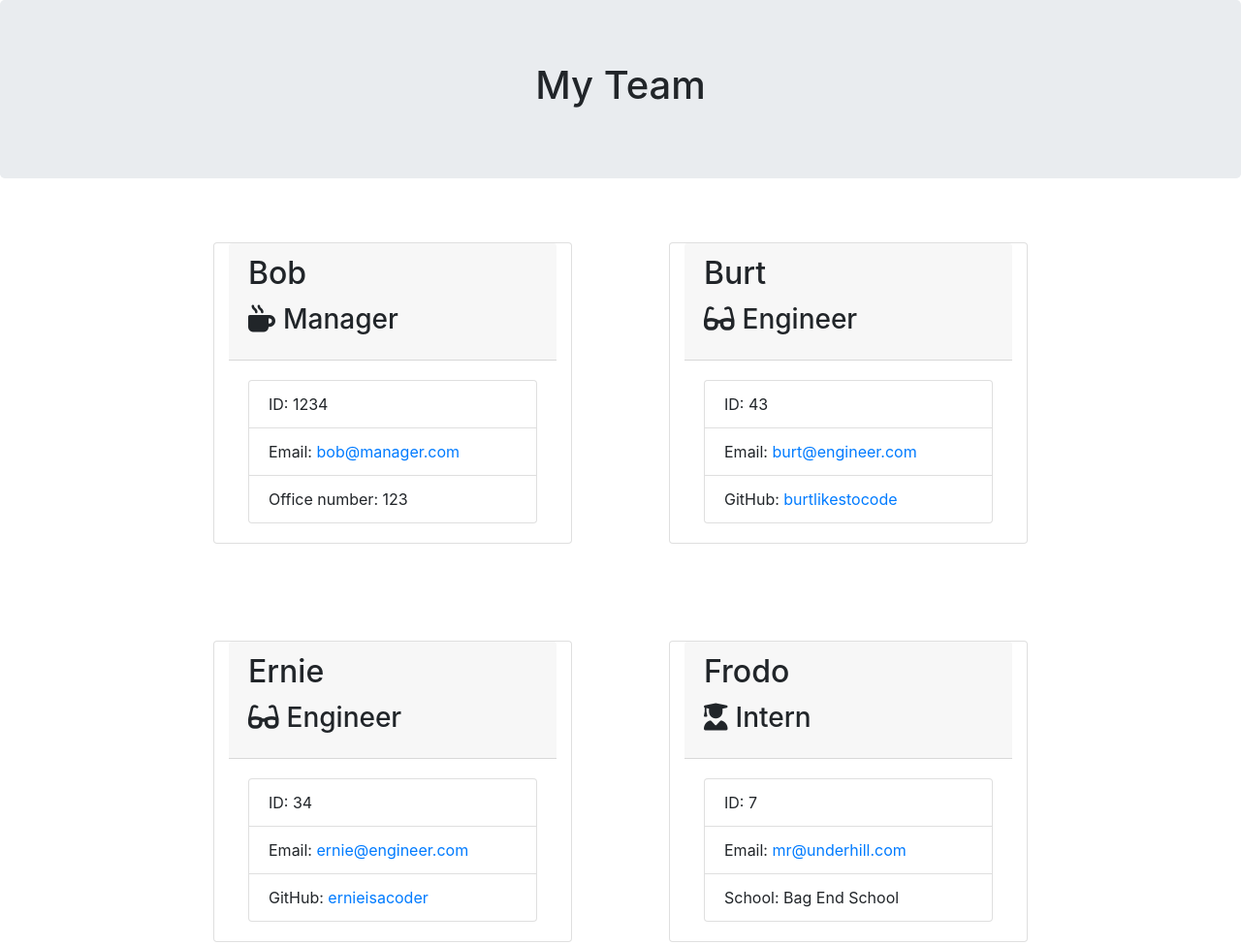
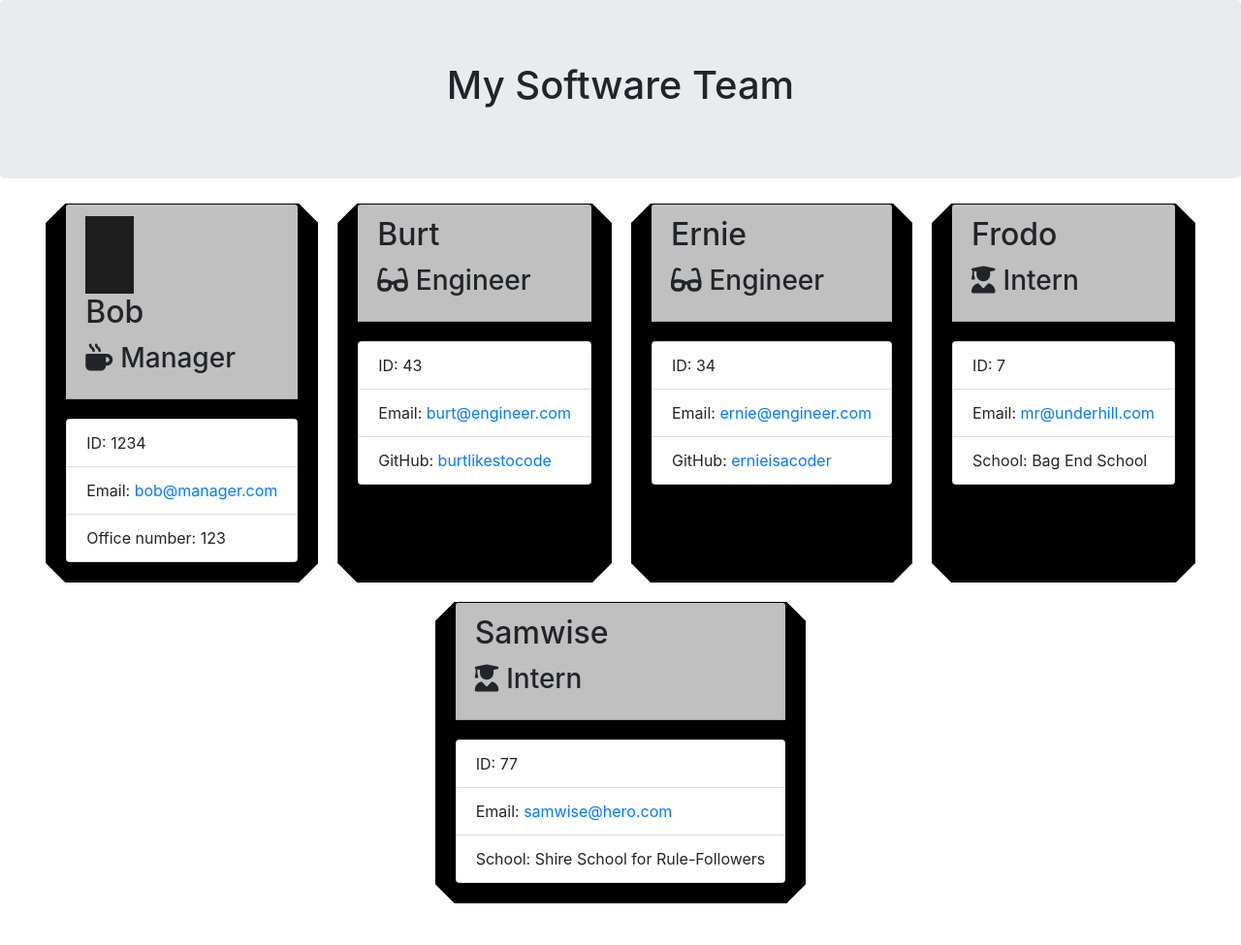
Before and after one commit to thedanitor/Employee_Roster, a website: page templates/mainTest.html in a window 1280 px wide. Shown: the top 975 px of the page at 97% size. After the commit the page ends 942 px from the top, so only its background shows below. Drawn offline with nearby package versions, Linux system fonts and the light colour scheme.

Commit message:
Added notches to card corners.

```diff
--- a/assets/style.css
+++ b/assets/style.css
@@ -1,3 +1,35 @@
 .card {
-    margin: 50px;
+    margin: 10px;
+    background: black;
+    --notchSize: 20px;
+    clip-path:
+    polygon(
+      0% var(--notchSize),
+      var(--notchSize) 0%,
+      calc(100% - var(--notchSize)) 0%,
+      100% var(--notchSize),
+      100% calc(100% - var(--notchSize)),
+      calc(100% - var(--notchSize)) 100%,
+      var(--notchSize) 100%,
+      0% calc(100% - var(--notchSize))
+
+    /* 95% 0%,
+    100% 5% */
+
+
+    );
 }
+.card-header {
+    background: silver;
+    margin: 0 20px;
+}
+.card-body {
+    border-radius: 50%;
+}
+.black {
+    height: 80px;
+    width: 50px;
+}
+.clearfix {
+    overflow: auto;
+}
--- a/templates/mainTest.html
+++ b/templates/mainTest.html
@@ -1,14 +1,17 @@
 <!DOCTYPE html>
 <html lang="en">
-
   <head>
     <meta charset="UTF-8" />
     <meta name="viewport" content="width=device-width, initial-scale=1.0" />
     <meta http-equiv="X-UA-Compatible" content="ie=edge" />
     <title>My Team</title>
-    <link rel="stylesheet" href="https://stackpath.bootstrapcdn.com/bootstrap/4.3.1/css/bootstrap.min.css"
-        integrity="sha384-ggOyR0iXCbMQv3Xipma34MD+dH/1fQ784/j6cY/iJTQUOhcWr7x9JvoRxT2MZw1T" crossorigin="anonymous">
-    <link rel="stylesheet" href="../assets/style.css">
+    <link
+      rel="stylesheet"
+      href="https://stackpath.bootstrapcdn.com/bootstrap/4.3.1/css/bootstrap.min.css"
+      integrity="sha384-ggOyR0iXCbMQv3Xipma34MD+dH/1fQ784/j6cY/iJTQUOhcWr7x9JvoRxT2MZw1T"
+      crossorigin="anonymous"
+    />
+    <link rel="stylesheet" href="../assets/style.css" />
     <script src="https://kit.fontawesome.com/c502137733.js"></script>
   </head>
 
@@ -16,75 +19,117 @@
     <div class="container-fluid">
       <div class="row">
         <div class="col-12 jumbotron mb-3 team-heading">
-                <h1 class="text-center">My Team</h1>
+          <h1 class="text-center">My Software Team</h1>
         </div>
       </div>
     </div>
-    <div class="container">
+    <div class="container-fluid">
       <div class="row">
         <div class="team-area col-12 d-flex flex-wrap justify-content-center">
-                <div class="card employee-card col-4">
+          <div class="card employee-card lg-col-4">
             <div class="card-header">
+              <div class="clearfix">
+                <img class="black ml-auto" src="../assets/black_box.png"/>
                 <h2 class="card-title">Bob</h2>
-                        <h3 class="card-title"><i class="fas fa-mug-hot mr-2"></i>Manager</h3>
+                <h3 class="card-title">
+                  <i class="fas fa-mug-hot mr-2"></i>Manager
+                </h3>
+
+              </div>
             </div>
             <div class="card-body">
-                        <ul class="list-group">
+              <ul class="list-group rounded-pill">
                 <li class="list-group-item">ID: 1234</li>
-                            <li class="list-group-item">Email: <a href="mailto:{{ email }}">bob@manager.com</a></li>
+                <li class="list-group-item">
+                  Email: <a href="mailto:{{ email }}">bob@manager.com</a>
+                </li>
                 <li class="list-group-item">Office number: 123</li>
               </ul>
             </div>
           </div>
-                <div class="card employee-card col-4">
+          <div class="card employee-card lg-col-4">
             <div class="card-header">
               <h2 class="card-title">Burt</h2>
-                        <h3 class="card-title"><i class="fas fa-glasses mr-2"></i>Engineer</h3>
+              <h3 class="card-title">
+                <i class="fas fa-glasses mr-2"></i>Engineer
+              </h3>
             </div>
             <div class="card-body">
               <ul class="list-group">
                 <li class="list-group-item">ID: 43</li>
-                            <li class="list-group-item">Email: <a href="mailto:{{ email }}">burt@engineer.com</a></li>
-                            <li class="list-group-item">GitHub: <a href="https://github.com/{{ github }}" target="_blank" rel="noopener noreferrer">burtlikestocode</a></li>
+                <li class="list-group-item">
+                  Email: <a href="mailto:{{ email }}">burt@engineer.com</a>
+                </li>
+                <li class="list-group-item">
+                  GitHub:
+                  <a
+                    href="https://github.com/{{ github }}"
+                    target="_blank"
+                    rel="noopener noreferrer"
+                    >burtlikestocode</a
+                  >
+                </li>
               </ul>
             </div>
           </div>
-                <div class="card employee-card col-4">
+          <div class="card employee-card lg-col-4">
             <div class="card-header">
               <h2 class="card-title">Ernie</h2>
-                        <h3 class="card-title"><i class="fas fa-glasses mr-2"></i>Engineer</h3>
+              <h3 class="card-title">
+                <i class="fas fa-glasses mr-2"></i>Engineer
+              </h3>
             </div>
             <div class="card-body">
               <ul class="list-group">
                 <li class="list-group-item">ID: 34</li>
-                            <li class="list-group-item">Email: <a href="mailto:{{ email }}">ernie@engineer.com</a></li>
-                            <li class="list-group-item">GitHub: <a href="https://github.com/{{ github }}" target="_blank" rel="noopener noreferrer">ernieisacoder</a></li>
+                <li class="list-group-item">
+                  Email: <a href="mailto:{{ email }}">ernie@engineer.com</a>
+                </li>
+                <li class="list-group-item">
+                  GitHub:
+                  <a
+                    href="https://github.com/{{ github }}"
+                    target="_blank"
+                    rel="noopener noreferrer"
+                    >ernieisacoder</a
+                  >
+                </li>
               </ul>
             </div>
           </div>
-                <div class="card employee-card col-4">
+          <div class="card employee-card lg-col-4">
             <div class="card-header">
               <h2 class="card-title">Frodo</h2>
-                        <h3 class="card-title"><i class="fas fa-user-graduate mr-2"></i>Intern</h3>
+              <h3 class="card-title">
+                <i class="fas fa-user-graduate mr-2"></i>Intern
+              </h3>
             </div>
             <div class="card-body">
               <ul class="list-group">
                 <li class="list-group-item">ID: 7</li>
-                            <li class="list-group-item">Email: <a href="mailto:{{ email }}">mr@underhill.com</a></li>
+                <li class="list-group-item">
+                  Email: <a href="mailto:{{ email }}">mr@underhill.com</a>
+                </li>
                 <li class="list-group-item">School: Bag End School</li>
               </ul>
             </div>
           </div>
-                <div class="card employee-card col-4">
+          <div class="card employee-card lg-col-4">
             <div class="card-header">
               <h2 class="card-title">Samwise</h2>
-                        <h3 class="card-title"><i class="fas fa-user-graduate mr-2"></i>Intern</h3>
+              <h3 class="card-title">
+                <i class="fas fa-user-graduate mr-2"></i>Intern
+              </h3>
             </div>
             <div class="card-body">
               <ul class="list-group">
                 <li class="list-group-item">ID: 77</li>
-                            <li class="list-group-item">Email: <a href="mailto:{{ email }}">samwise@hero.com</a></li>
-                            <li class="list-group-item">School: Shire School for Rule-Followers</li>
+                <li class="list-group-item">
+                  Email: <a href="mailto:{{ email }}">samwise@hero.com</a>
+                </li>
+                <li class="list-group-item">
+                  School: Shire School for Rule-Followers
+                </li>
               </ul>
             </div>
           </div>
@@ -92,5 +137,4 @@
       </div>
     </div>
   </body>
-
 </html>
```
Also changed, not shown: assets/black_box.png (added). Lines whose indentation alone changed are shown as unchanged.
